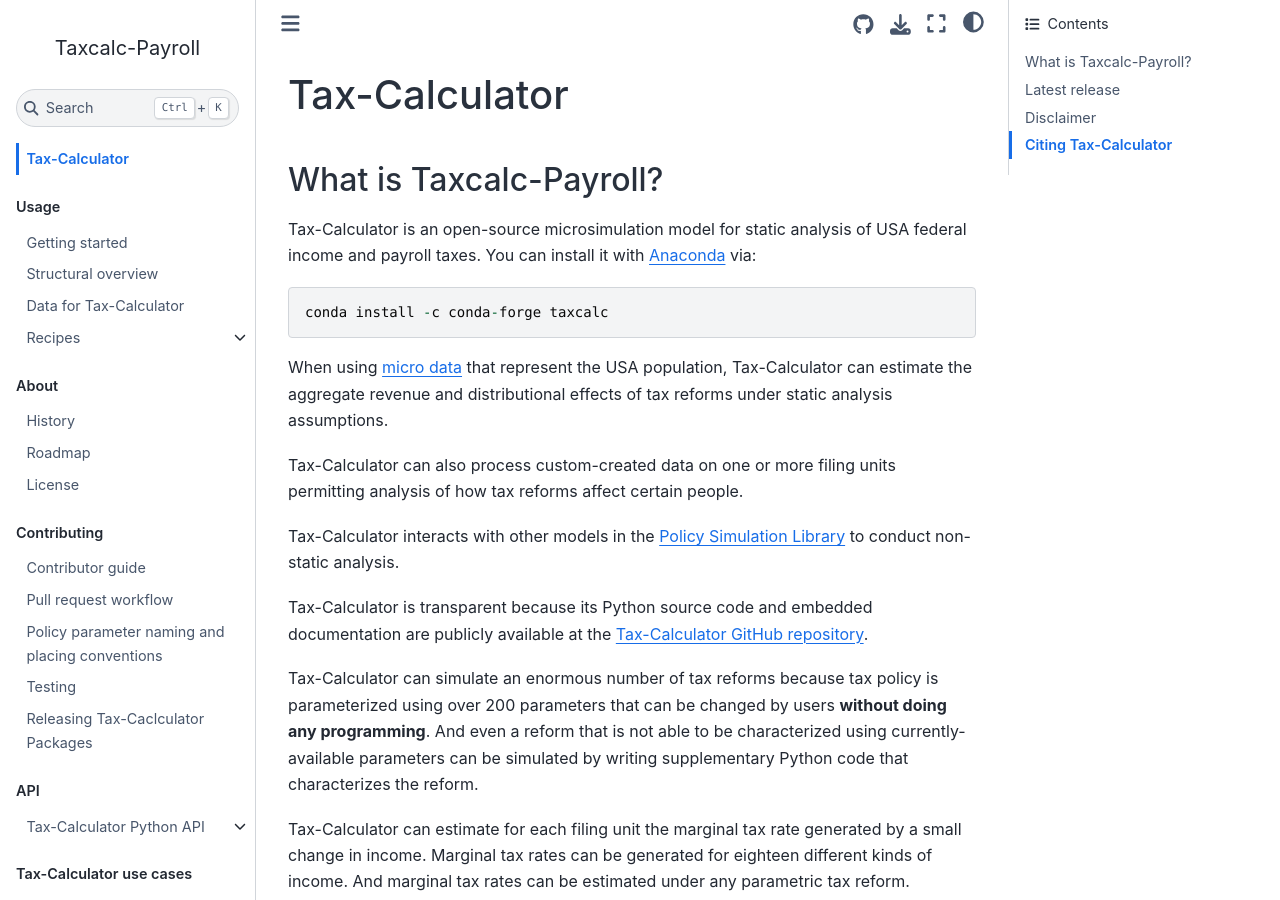
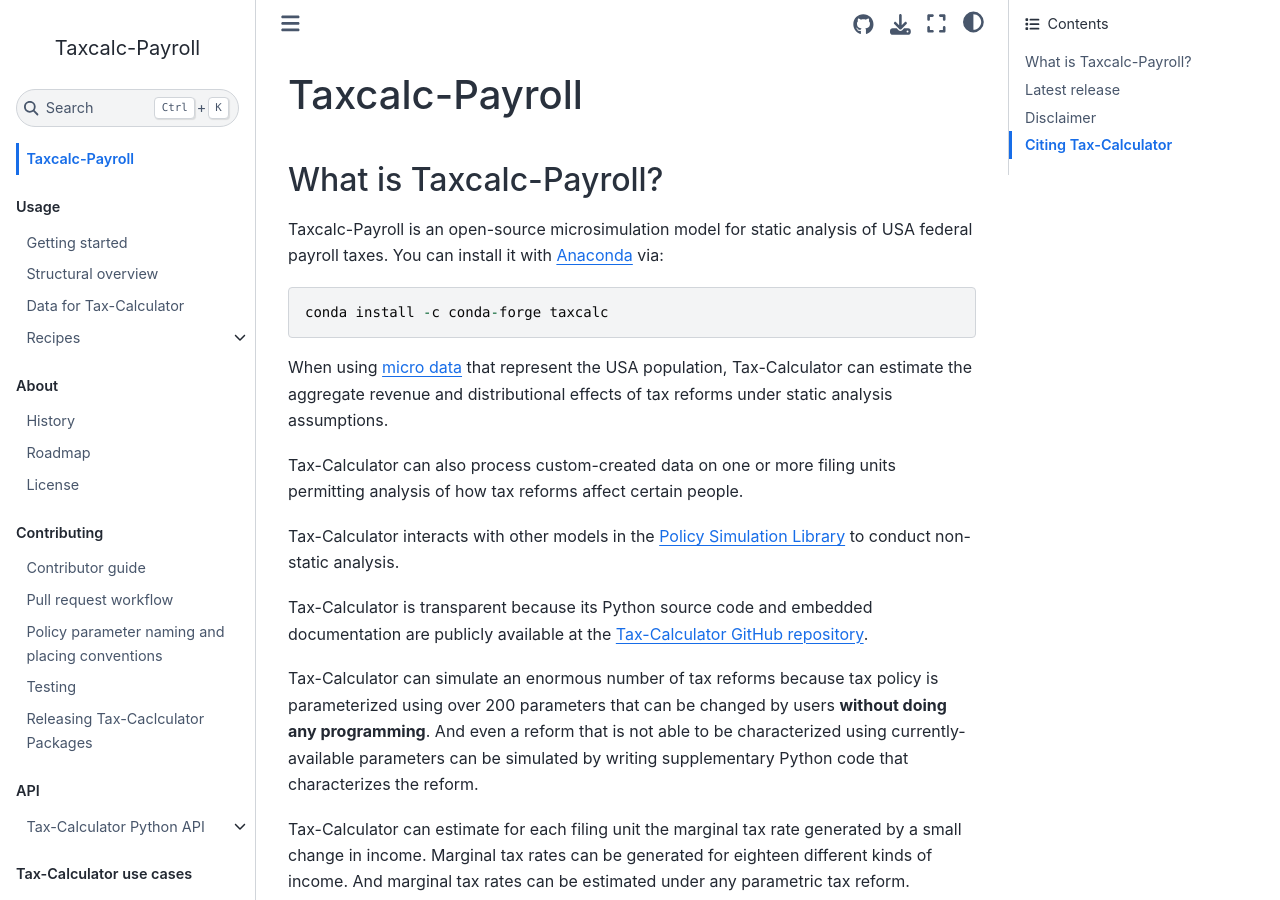
Before and after one commit to bodiyang/Taxcalc-Payroll, a Jupyter Book: the page built from docs/index.md, in a window 1280 px wide and 900 px high. Built offline with Jupyter Book 1.0.4 settings and Sphinx 7.4.7 and the Sphinx Book theme 1.1.4, drawn with Linux system fonts in a browser that asks for light colours; pages that are not in the unit, such as notebooks, are missing from menus.

Commit message:
Update index.md

```diff
--- a/docs/index.md
+++ b/docs/index.md
@@ -1,10 +1,10 @@
-Tax-Calculator
+Taxcalc-Payroll
 ==============
 
 ## What is Taxcalc-Payroll?
 
-Tax-Calculator is an open-source microsimulation model for static analysis of
-USA federal income and payroll taxes.
+Taxcalc-Payroll is an open-source microsimulation model for static analysis of
+USA federal payroll taxes.
 You can install it with [Anaconda](https://www.anaconda.com/products/individual)
 via:
 
```
